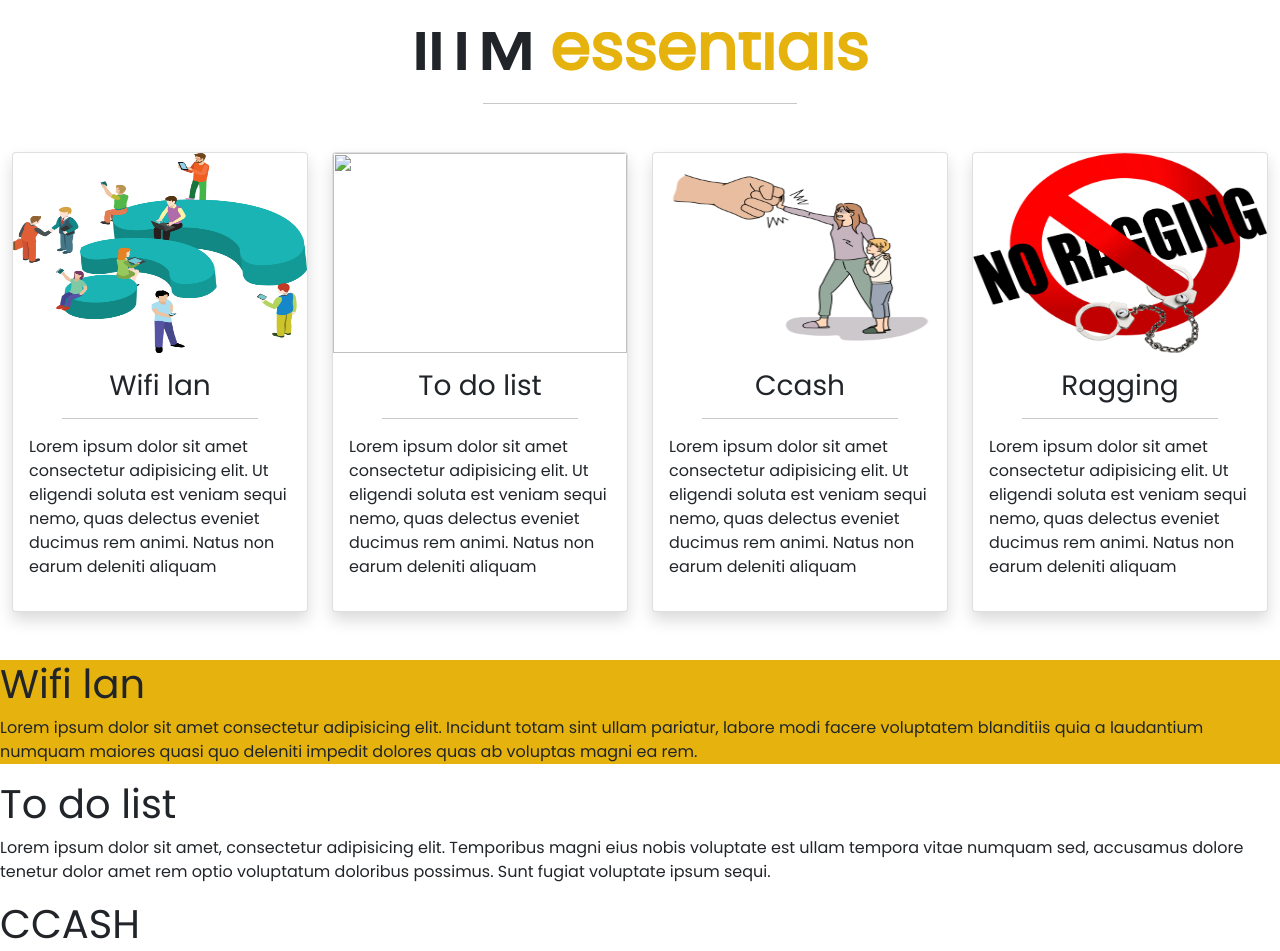
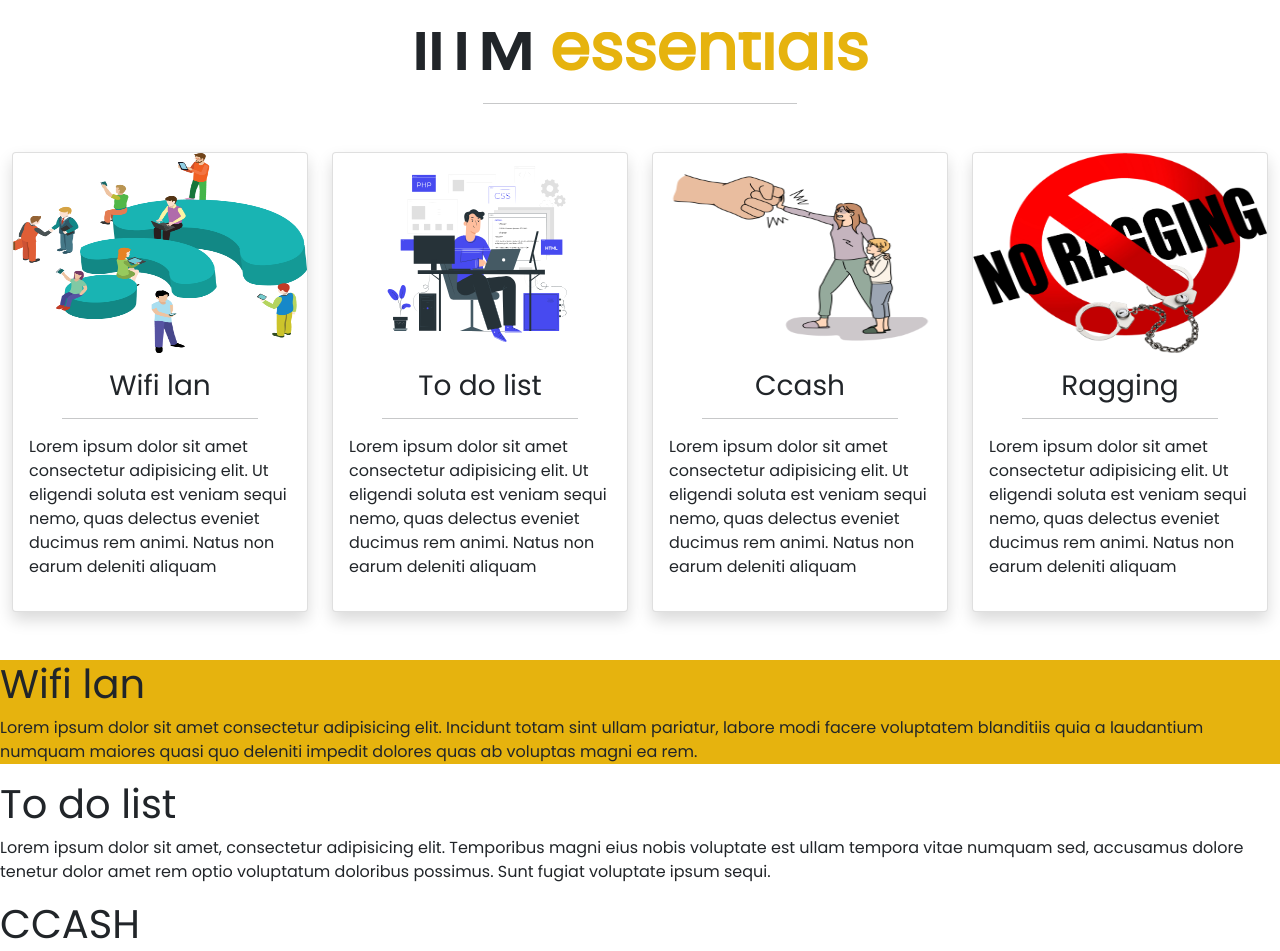
Before and after one commit to Anmol-1-upadhyay/surviving-iitm-updated, a plain HTML site: page index.html in a window 1280 px wide. Shown: the part 838-1789 px from the top of the page. Drawn offline with nearby package versions, Linux system fonts and the light colour scheme.

Commit message:
Update index.html

```diff
--- a/index.html
+++ b/index.html
@@ -68,7 +68,7 @@
             <div class="col-12 col-sm-6 col-md-3 m-auto">
                 <!-- card starts here -->
                 <div class="card shadow">
-                    <img src="images/app.svg" alt="" class="card-img-top">
+                    <img src="app.svg" alt="" class="card-img-top">
                     <div class="card-body">
                         <h3 class="text-center">To do list</h3>
                         <hr class="mx-auto w-75">
```
